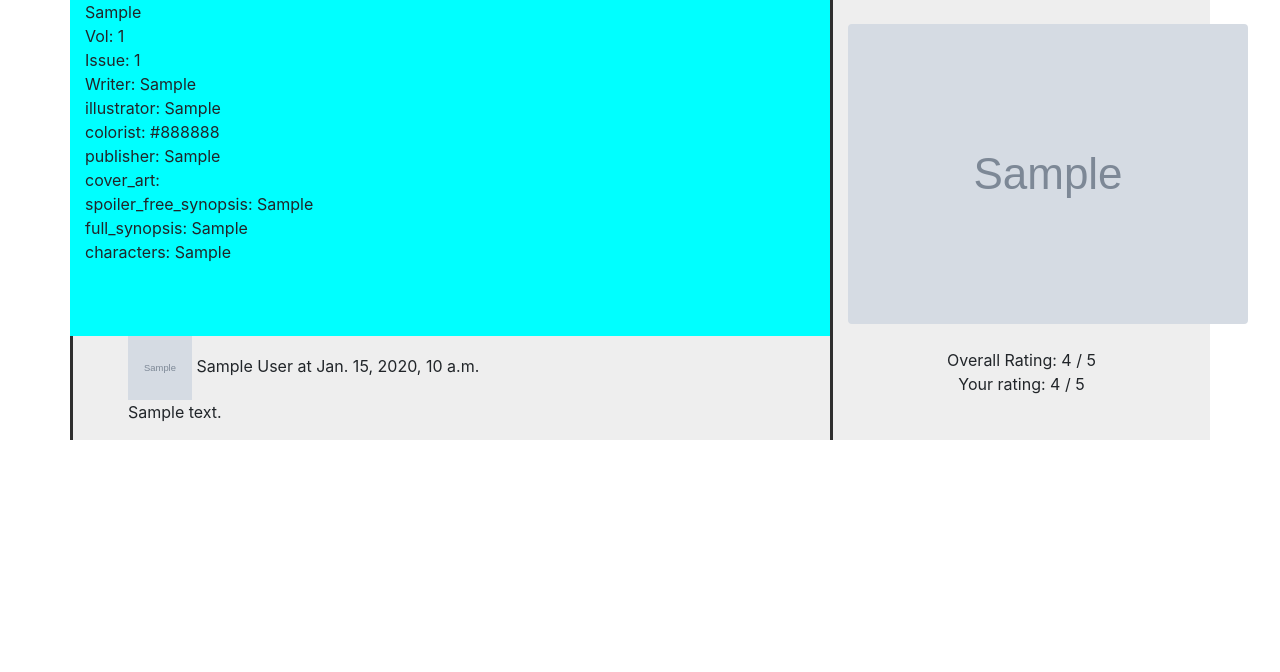
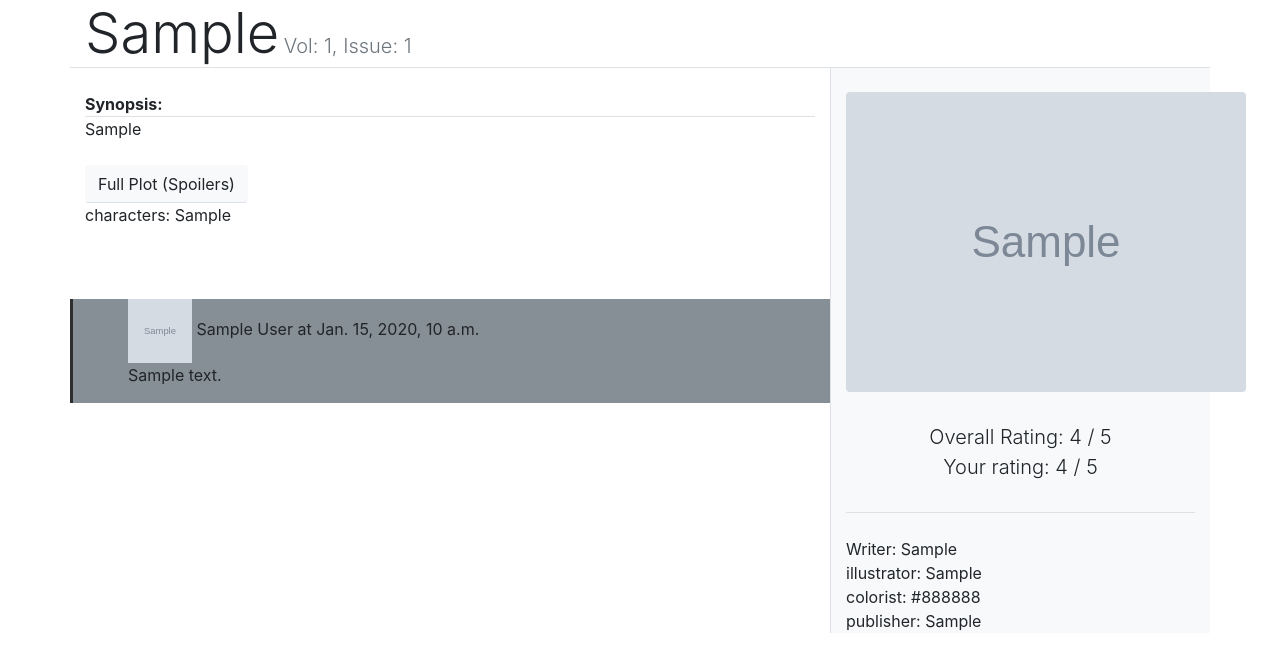
Before and after one commit to DigiTech-LLC/Comic-Vault, a Django app: page /comic/1/ in a window 1280 px wide. Shown: the part 56-728 px from the top of the page. Run offline with Django 3.2, Linux system fonts and the light colour scheme; a user stored in the database is signed in; tables that the repository leaves empty hold one stand-in row (values such as "Sample post"); grey boxes marked "Sample" are stand-in pictures; some libraries are stand-ins or nearby versions.

Commit message:
reorganized title and publishing info

```diff
--- a/Vault/static/Vault/styles/style.css
+++ b/Vault/static/Vault/styles/style.css
@@ -6,7 +6,11 @@
   font-size: 50px;
 }
 
-.grey-media {
+.sub-title-text {
+  font-size: 20px;
+}
+
+div .grey-media {
   border-left: 3px solid #2E2E2E;
-  background-color: #EEE
+  background-color: #868e96;
 }
--- a/Vault/templates/Vault/comic-page.html
+++ b/Vault/templates/Vault/comic-page.html
@@ -6,8 +6,10 @@
     <meta charset="utf-8">
 		<meta name="viewport" content="width=device-width, initial-scale=1, shrink-to-fit=no">
     <link rel="stylesheet" href="https://stackpath.bootstrapcdn.com/bootstrap/4.1.1/css/bootstrap.min.css">
-    <script src="https://ajax.googleapis.com/ajax/libs/jquery/3.3.1/jquery.min.js"></script>
-    <script src="https://maxcdn.bootstrapcdn.com/bootstrap/3.3.7/js/bootstrap.min.js"></script>
+    <script src="https://stackpath.bootstrapcdn.com/bootstrap/4.1.1/js/bootstrap.bundle.min.js"></script>
+    <!--script src="https://ajax.googleapis.com/ajax/libs/jquery/3.3.1/jquery.min.js"></script>
+    <script src="https://maxcdn.bootstrapcdn.com/bootstrap/3.3.7/js/bootstrap.min.js"></script-->
+
 
 
     <link rel="stylesheet" type="text/css" href="{% static 'Vault/styles/style.css' %}">
@@ -33,19 +35,32 @@
         </ul>
     </nav>
 
+    <!--TODO move title to top always -->
 
     <div class="container content">
       {% if comic_entry %}
+
+        <!-- title -->
+        <div class="row">
+
+          <div class="col-sm-12 border-bottom">
+            <span class="display-4">{{ comic_entry.series }}</span>
+            <span class="lead text-secondary">Vol: {{ comic_entry.volume }}, Issue: {{ comic_entry.issue }}</span>
+          </div>
+        </div>
+
+
         <div class="row">
 
           <!-- picture/short info -->
-          <div class="col-sm-4 order-sm-8 justify-content-center grey-media ">
+          <div class="col-sm-4 order-sm-8 justify-content-center border-left bg-light">
             </br>
             <img class="rounded mx-auto d-block" src="{{ comic_entry.cover_art }}" alt="No Image Available">
-          </br>
+
 
             <!-- ratings -->
-            <div class="text-center">
+            <div class="text-center border-bottom lead">
+              </br>
               <div>
                 Overall Rating:
                 {% if comic_entry.average_rating != 0 %}
@@ -66,26 +81,36 @@
                 {% endif %}
                 / 5
               </div>
+              </br>
+            </div>
+            </br>
+            <!-- Publishing info -->
+            <div>
+              <div class="row">
+
+              </div>
+                <div>Writer: {{ comic_entry.writer }}</div>
+                <div>illustrator: {{ comic_entry.illustrator }}</div>
+                <div>colorist: {{ comic_entry.colorist }}</div>
+                <div>publisher: {{ comic_entry.publisher }}</div>
             </div>
 
           </div>
 
           <!-- long info and comments -->
-          <div class="col-sm-8 order-sm-1" style="background-color:cyan;">
-
+          <div class="col-sm-8 order-sm-1">
+            </br>
             <!-- info -->
             <div class="row comic-info">
               <div class="col-sm-12">
-                <div class="titleText" >{{ comic_entry.series }}</div>
-                <div>Vol: {{ comic_entry.volume }}</div>
-                <div>Issue: {{ comic_entry.issue }}</div>
-                <div>Writer: {{ comic_entry.writer }}</div>
-                <div>illustrator: {{ comic_entry.illustrator }}</div>
-                <div>colorist: {{ comic_entry.colorist }}</div>
-                <div>publisher: {{ comic_entry.publisher }}</div>
-                <div>cover_art:</div>
-                <div>spoiler_free_synopsis: {{ comic_entry.spoiler_free_synopsis }}</div>
-                <div>full_synopsis: {{ comic_entry.full_synopsis }}</div>
+
+                <div class="border-bottom"><strong>Synopsis:</strong></div>
+                <div>{{ comic_entry.spoiler_free_synopsis }}</div>
+                </br>
+                <a class="border-bottom btn btn-light" data-toggle="collapse" href="#spoiler" aria-expanded="false" aria-controls="#spoiler">Full Plot (Spoilers)</a>
+                <div class="collapse border-top" id="spoiler">
+                  {{ comic_entry.full_synopsis }}
+                </div>
                 <div>characters: {{ comic_entry.characters }}</div>
                 </br>
               </div>
```
